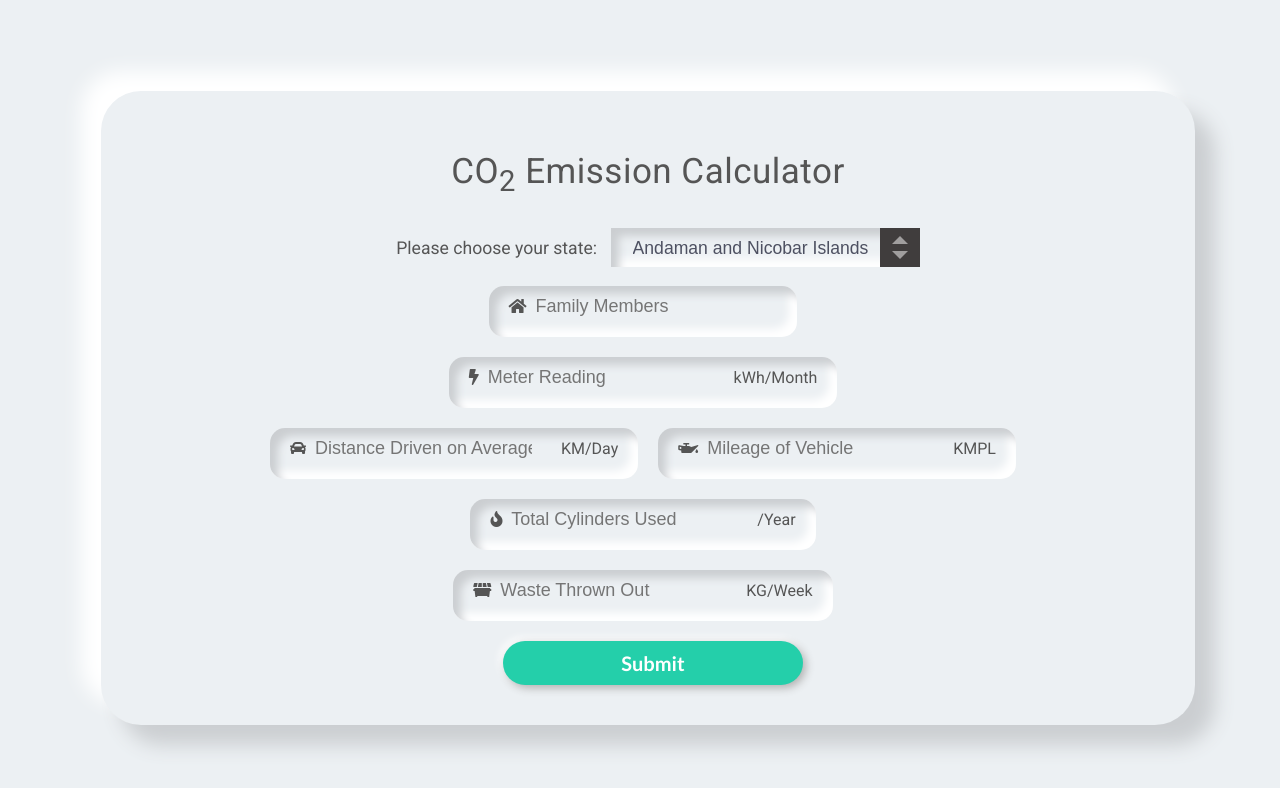
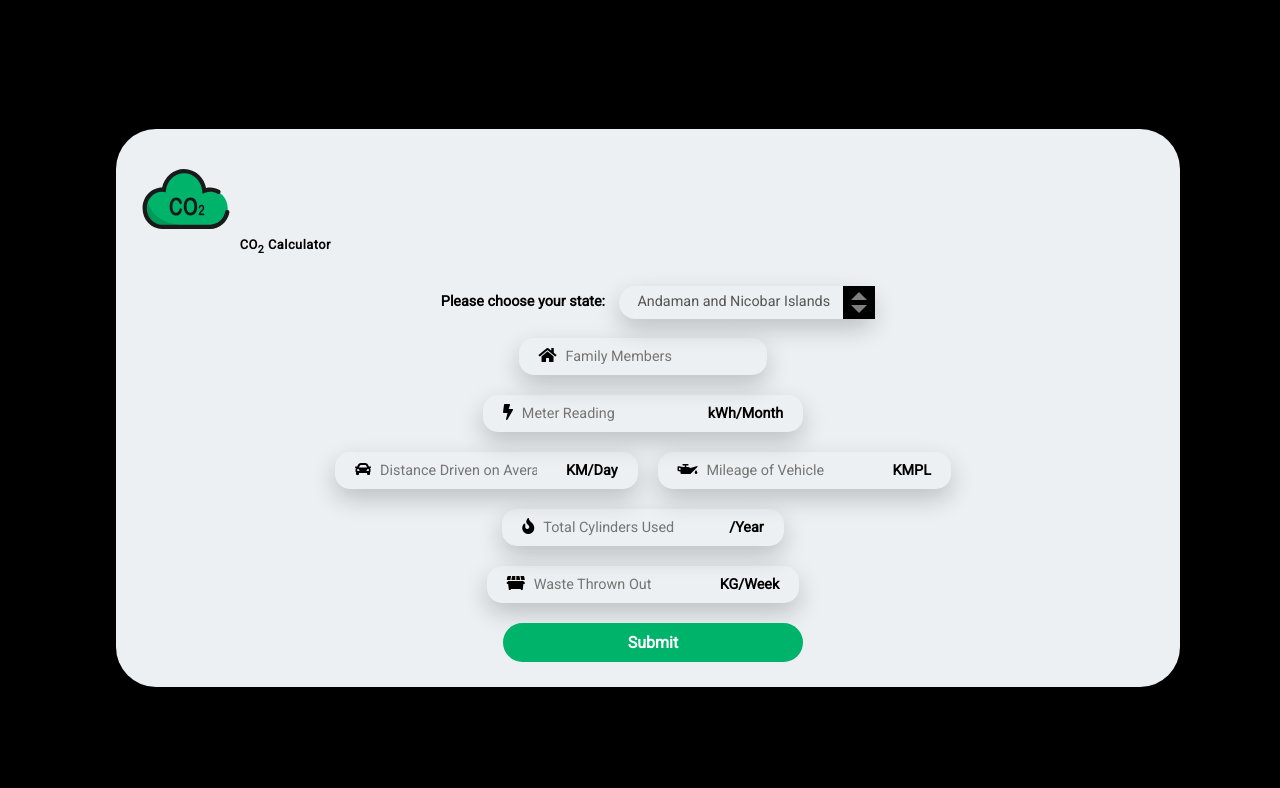
Before and after one commit to absterjr/CO2-Emission-Calculator, a plain HTML site: page index.html in a window 1280 px wide. Drawn offline with Linux system fonts and the light colour scheme.

Commit message:
ui/v1.0.0

```diff
--- a/index.html
+++ b/index.html
@@ -18,17 +18,24 @@
     <!-- css file -->
     <link rel="stylesheet" href="style.css" />
     <title>CO2 Calculator</title>
+    <link rel="icon" href="static/icon.svg">
   </head>
   <body>
     <div class="container" id="form-container">
-      <div class="title">CO<sub>2</sub> Emission Calculator</div>
+      <div class="title">
+        <img src="static/icon.svg" alt="">
+        <p>CO<sub>2</sub> Calculator</p>
+      </div>
+
       <div class="form-div">
         <div class="custom-select">
           <label for="select-state">Please choose your state:</label>
           <select name="state" id="select-state"></select>
           <span class="custom-arrow"></span>
         </div>
-        <br />
+
+        <br>
+
         <div class="members">
           <i class="fas fa-home"></i>
           <input
@@ -97,7 +104,20 @@
 
         <button class="submit-btn" onclick="onSubmition()">Submit</button>
       </div>
+
     </div>
+
+
+
+
+
+
+
+
+
+
+
+
 <!-- output -->
     <div class="container" id="result-container">
       <div class="title">
--- a/style.css
+++ b/style.css
@@ -5,28 +5,34 @@ body {
   width: 100vw;
   align-items: center;
   justify-content: center;
-  color: #555;
-  background: #ecf0f3;
+  color: black;
+  background-color: black;
+}
+
+::-webkit-scrollbar {
+  background-color: transparent;
 }
 
 .custom-select label {
   padding: 0 10px;
-  font-size: 1.1rem;
+  font-size: 1rem;
 }
 
 select {
-  /* box-shadow: 0 10px 25px rgba(0, 0, 0, 0.2); */
-  box-shadow: inset 8px 8px 8px #cbced1, inset -8px -8px 8px #ffffff;
-  font-size: 1.1rem;
+  box-shadow: 0 10px 25px rgba(0, 0, 0, 0.2);
+  /* box-shadow: inset 8px 8px 8px #cbced1, inset -8px -8px 8px #ffffff; */
+  font-size: .9rem;
+  border-radius: 20px;
   padding: 0.5em 2em 0.5em 1em;
   background: #ecf0f3;
-
-  color: #4d5061;
-  border: 0;
+  color: #555;
+  border: none;
+  font-family: 'Roboto', sans-serif;
 }
 
 .form-div {
   display: flex;
+  font-weight: bold;
   align-items: center;
   justify-content: center;
   flex-direction: column;
@@ -36,7 +42,7 @@ select {
 
 .custom-select {
   position: relative;
-  padding: 10px px;
+  /* padding: 10px; */
 }
 
 .custom-arrow {
@@ -44,9 +50,9 @@ select {
   top: 0;
   right: 0;
   display: block;
-  background: #403d3d;
+  background: black;
   height: 100%;
-  width: 2.5rem;
+  width: 2rem;
   pointer-events: none;
 }
 
@@ -77,18 +83,26 @@ select {
 
 .container {
   width: 80%;
-  padding: 60px 35px 35px 35px;
+  padding: 20px;
   border-radius: 40px;
   background: #ecf0f3;
-  box-shadow: 20px 20px 20px #cbced1, -20px -20px 20px #ffffff;
+  /* box-shadow: 20px 20px 20px #cbced1, -20px -20px 20px #ffffff; */
+  box-shadow: 0 10px 25px rgba(0, 0, 0, 0.2);
 }
 
 .title {
-  text-align: center;
-  font-size: 35px;
-  padding-top: 0px;
-  padding-bottom: 0px;
+  font-size: .8rem;
+  font-weight: bold;
   letter-spacing: 0.5px;
+}
+
+.title img {
+  width: 100px;
+  display: inline;
+}
+
+.title p {
+  display: inline;
 }
 
 .form-div input {
@@ -97,7 +111,13 @@ select {
   background: none;
   font-size: 18px;
   color: #555;
-  padding: 10px 10px 20px 5px;
+  padding: 10px 10px 10px 5px;
+  font-family: "Roboto", sans-serif;
+  font-size: .9rem;
+}
+
+.form-div label {
+  font-size: .9rem;
 }
 
 .members,
@@ -108,9 +128,11 @@ select {
 .waste {
   margin-bottom: 20px;
   border-radius: 15px;
-  box-shadow: inset 8px 8px 8px #cbced1, inset -8px -8px 8px #ffffff;
+  /* box-shadow: inset 8px 8px 8px #cbced1, inset -8px -8px 8px #ffffff; */
+  box-shadow: 0 10px 25px rgba(0, 0, 0, 0.2);
   padding: 0px 20px;
   margin-right: 20px;
+
 }
 
 .fuel {
@@ -125,27 +147,28 @@ select {
   padding: 10px 0px;
   width: 300px;
   border-radius: 30px;
-  font-size: 20px;
+  font-size: 1rem;
   font-weight: 700;
-  font-family: "Lato", sans-serif;
+  font-family: "Roboto", sans-serif;
   color: #fff;
   text-align: center;
-  background: #24cfaa;
-  box-shadow: 3px 3px 8px #b1b1b1, -3px -3px 8px #ffffff;
-  transition: 0.5s;
+  background: #00b36a;
+  /* box-shadow: 3px 3px 8px #b1b1b1, -3px -3px 8px #ffffff; */
+  transition: .2s;
 }
 
 .submit-btn:hover {
-  background: #1da88a;
+  background: black;
+
 }
 .submit-btn:active {
-  background: #1da88a;
+  background: black;
 }
 
 
 #result-container {
   display:none;
-  font-size: 1.3rem;
+  font-size: .9rem;
   color: black;
 }
 .subtitle {
@@ -172,5 +195,5 @@ select {
 }
 
 .text {
-    font-size: 1.1rem;
+    font-size: .9rem;
 }
```
Also changed, not shown: static/icon.svg (added).
